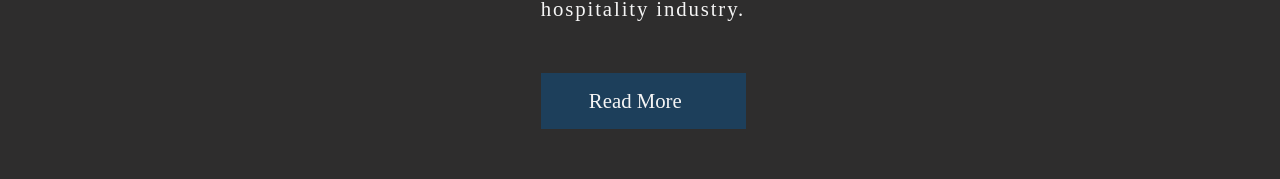
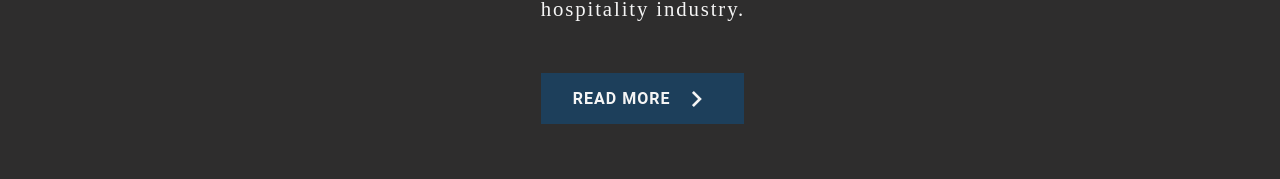
Before and after one commit to Spha88/hotel-school, a Next.js app: page / in a window 1280 px wide. Shown: the part 1111-1290 px from the top of the page. Built offline with nearby package versions, Linux system fonts and the light colour scheme.

Commit message:
Add reusable button link

```diff
--- a/components/Header/Header.js
+++ b/components/Header/Header.js
@@ -18,14 +18,14 @@ const Header = () => {
         const distance = nav.offset().top;
         const $window = $(window);
 
-        // $window.scroll(function () {
-        //     // console.log(nav);
-        //     if ($window.scrollTop() >= (distance + 40)) {
-        //         nav.addClass(styles.Top);
-        //     } else {
-        //         nav.removeClass(styles.Top)
-        //     }
-        // });
+        $window.scroll(function () {
+            // console.log(nav);
+            if ($window.scrollTop() >= (distance + 40)) {
+                nav.addClass(styles.Top);
+            } else {
+                nav.removeClass(styles.Top)
+            }
+        });
     }, [])
 
     return (
--- a/components/Hero/Hero.js
+++ b/components/Hero/Hero.js
@@ -13,7 +13,6 @@ const Hero = () => {
                 <div className={styles.CallToAction}>
                     <Link href="/contact">
                         <a>Enroll Now <i className="material-icons">keyboard_arrow_right</i></a>
-
                     </Link>
                 </div>
             </div>
--- a/components/Hero/Hero.module.scss
+++ b/components/Hero/Hero.module.scss
@@ -34,16 +34,15 @@
         .CallToAction {
             a {
                 display: inline-block;
-                width: 250px;
-                height: 50px;
                 display: flex;
+                padding: .9rem 2rem;
                 justify-content: center;
                 align-items: center;
                 background: var(--blue);
                 font-family: var(--roboto);
                 letter-spacing: 1px;
                 font-weight: bold;
-                font-size: 1.2rem;
+                font-size: 1rem;
                 text-transform: uppercase;
                 text-shadow: none;
                 position: relative;
--- a/components/HomeContent/AboutFrontPage/AboutFrontPage.js
+++ b/components/HomeContent/AboutFrontPage/AboutFrontPage.js
@@ -3,6 +3,7 @@ import Link from 'next/link'
 
 import styles from './AboutFrontPage.module.scss';
 import Container from '../../UI/Container';
+import LinkButton from '../../UI/LinkButton/LinkButton';
 
 const AboutFrontPage = () => {
     return (
@@ -17,12 +18,7 @@ const AboutFrontPage = () => {
                     </div>
                     <div className={styles.Paragraph}>
                         <p>Prévenance Hotel School is a professional academy focused on training students who intend to establish themselves as leaders in the hospitality industry.</p>
-                        <Link href="/about">
-                            <a><span>Read More</span> <i
-                                className='fas fa-chevron-right'
-                                aria-hidden='true'
-                            ></i></a>
-                        </Link>
+                        <LinkButton href="/about" label="Read More" />
                     </div>
                 </div>
             </Container>
--- a/components/HomeContent/AboutFrontPage/AboutFrontPage.module.scss
+++ b/components/HomeContent/AboutFrontPage/AboutFrontPage.module.scss
@@ -31,15 +31,6 @@
                 line-height: 2rem;
                 letter-spacing: 0.09em;
             }
-            a {
-                display: inline-block;
-                background: var(--blue);
-                padding: 1rem 3rem;
-                span {
-                    display: inline-block;
-                    padding-right: 1rem;
-                }
-            }
         }
         @include media($laptop) {
             display: block;
--- a/components/HomeContent/GalleryCampusLife/GalleryCampusLife.js
+++ b/components/HomeContent/GalleryCampusLife/GalleryCampusLife.js
@@ -16,8 +16,8 @@ const GalleryCampusLife = () => {
             <div className={styles.CampusLifeLink}>
                 <ScrollToLink
                     to="campus-life-section"
-                    smooth={true}
-                    duration={300}
+                    offset={-50}
+                    duration={1000}
                 >
                     <a className={styles.LinkTile}>Campus Life</a>
                 </ScrollToLink>
@@ -26,7 +26,7 @@ const GalleryCampusLife = () => {
                 className={styles.Video}
                 style={{ backgroundImage: "url(/images/video_placeholder.jpg)" }}
             >
-                <video width="100%" height="100%" loop autoPlay muted>
+                <video width="100%" width="500px" height="100%" autoPlay muted>
                     <source src="/videos/video.mp4" type="video/mp4" />
                     Your browser does not support the video tag.
                 </video>
--- /dev/null
+++ b/components/UI/LinkButton/LinkButton.js
@@ -0,0 +1,13 @@
+import React from 'react';
+import Link from 'next/link';
+import styles from './LinkButton.module.scss';
+
+const LinkButton = ({ href, label }) => {
+    return (
+        <Link href={href} >
+            <a className={styles.LinkButton}>{label} <i className="material-icons">keyboard_arrow_right</i></a>
+        </Link>
+    )
+}
+
+export default LinkButton
--- /dev/null
+++ b/components/UI/LinkButton/LinkButton.module.scss
@@ -0,0 +1,54 @@
+.LinkButton {
+    display: inline-flex;
+    padding: .6rem 2rem;
+    justify-content: center;
+    align-items: center;
+    background: var(--blue);
+    font-family: var(--roboto);
+    letter-spacing: 1px;
+    font-weight: bold;
+    font-size: 1rem;
+    text-transform: uppercase;
+    text-shadow: none;
+    position: relative;
+    i {
+        position: relative;
+        margin-left: 10px;
+        display: inline-block;
+        font-size: 2rem;
+    }
+    &:after {
+        border: 1px solid white;
+        content: '';
+        display: block;
+        position: absolute;
+        top: -4px;
+        bottom: -4px;
+        right: -4px;
+        left: -4px;
+        transition: all 400ms ease;
+        opacity: 0;
+    }
+    &:hover {
+        &::after {
+            opacity: 1;
+        }
+        i {
+            animation: point 400ms ease alternate;
+        }
+    }
+}
+
+@keyframes point {
+    0% {
+        transform: translateX(0);
+    }
+
+    50% {
+        transform: translateX(10px);
+    }
+
+    100% {
+        transform: translateX(0);
+    }
+}
```
